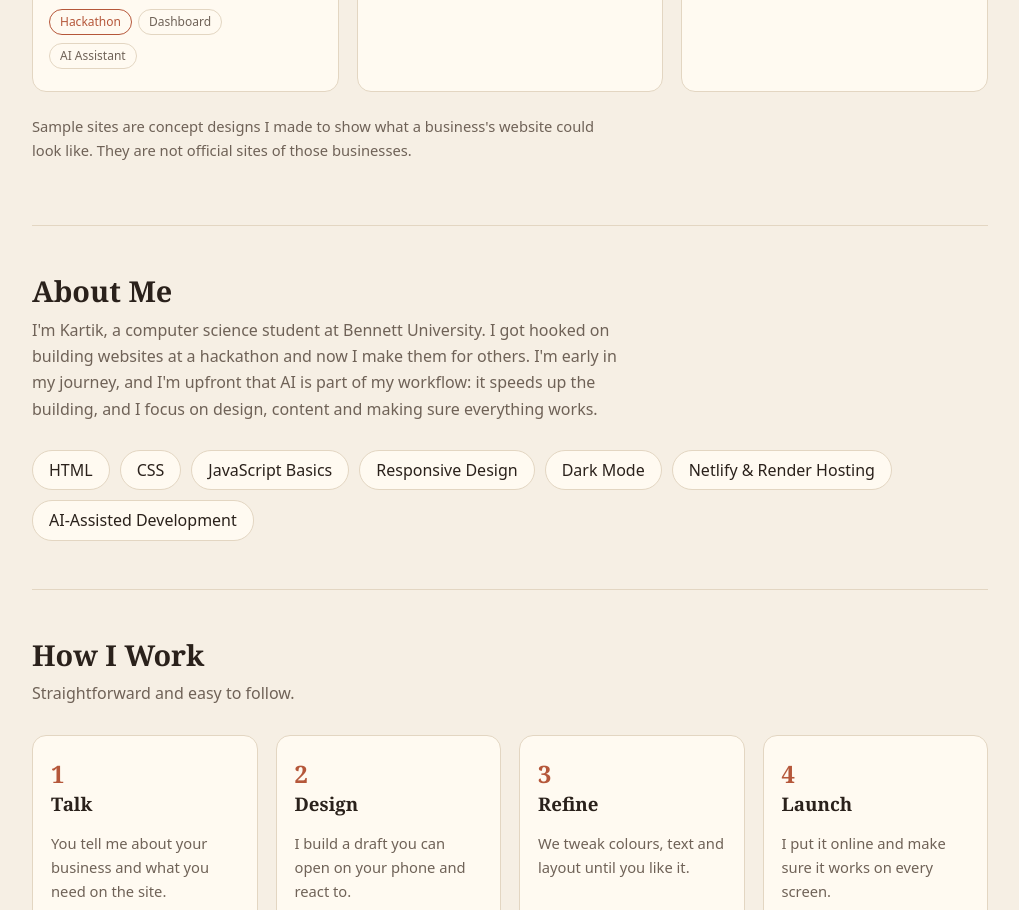
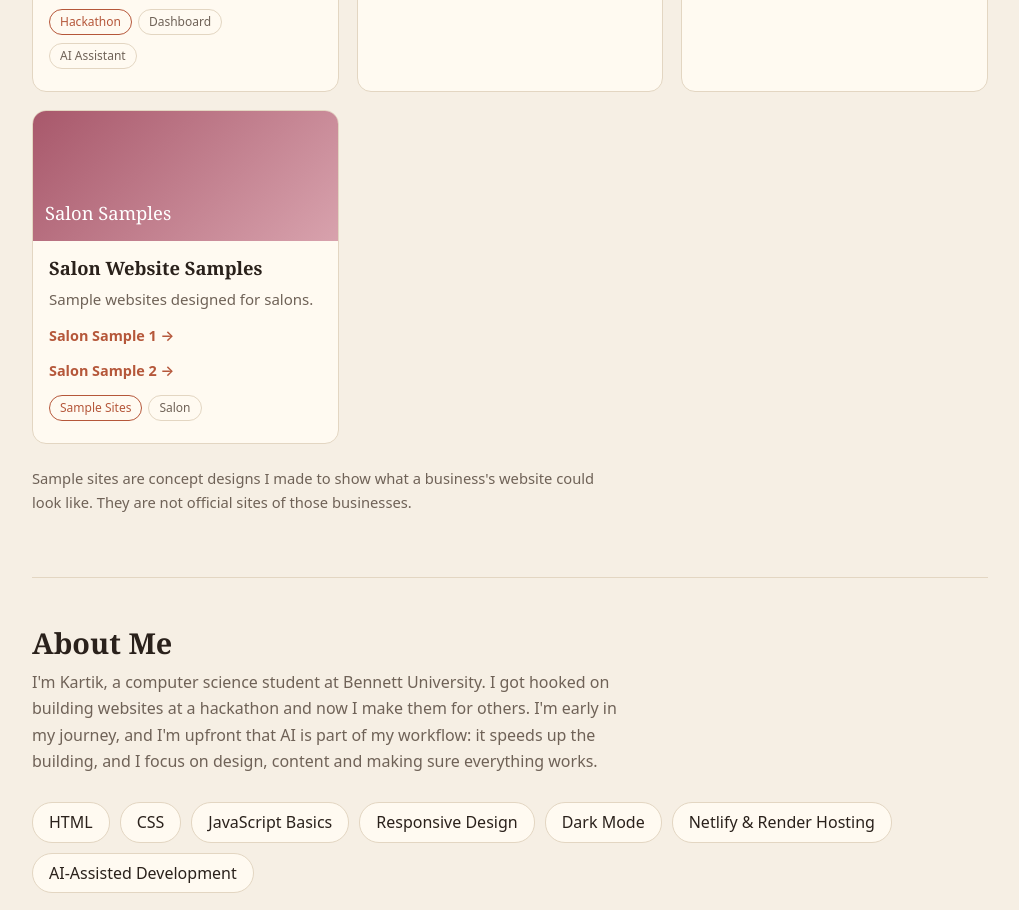
Before and after one commit to bkartikagarwal-jpg/fllint-and-arrow, a website: page index.html in a window 1280 px wide. Shown: the part 1079-1989 px from the top of the page, without its empty margins (130-1149 px from the left). Drawn offline with Linux system fonts and the light colour scheme.

Commit message:
Add salon website samples to portfolio

```diff
--- a/index.html
+++ b/index.html
@@ -92,6 +92,11 @@ footer{padding:30px 0 40px;color:var(--mute);font-size:.88rem;border-top:1px sol
       <p>Sample websites designed for gyms.</p>
       <a class="visit" href="https://aarambh-gyms-professional.netlify.app/" target="_blank" rel="noopener">Gym Sample 1 →</a><a class="visit" href="https://amogha-fitness-sample.netlify.app/" target="_blank" rel="noopener">Gym Sample 2 →</a><br>
       <span class="chip s">Sample Sites</span><span class="chip">Fitness</span></div></div>
+    <div class="card"><div class="thumb" style="background:linear-gradient(135deg,#a8586b,#d8a2ad)">Salon Samples</div><div class="b">
+      <h3>Salon Website Samples</h3>
+      <p>Sample websites designed for salons.</p>
+      <a class="visit" href="https://demo1salon.netlify.app/" target="_blank" rel="noopener">Salon Sample 1 →</a><a class="visit" href="https://salonsample22.netlify.app/" target="_blank" rel="noopener">Salon Sample 2 →</a><br>
+      <span class="chip s">Sample Sites</span><span class="chip">Salon</span></div></div>
   </div>
   <p class="note" style="margin-top:22px">Sample sites are concept designs I made to show what a business's website could look like. They are not official sites of those businesses.</p>
 </section>
```
